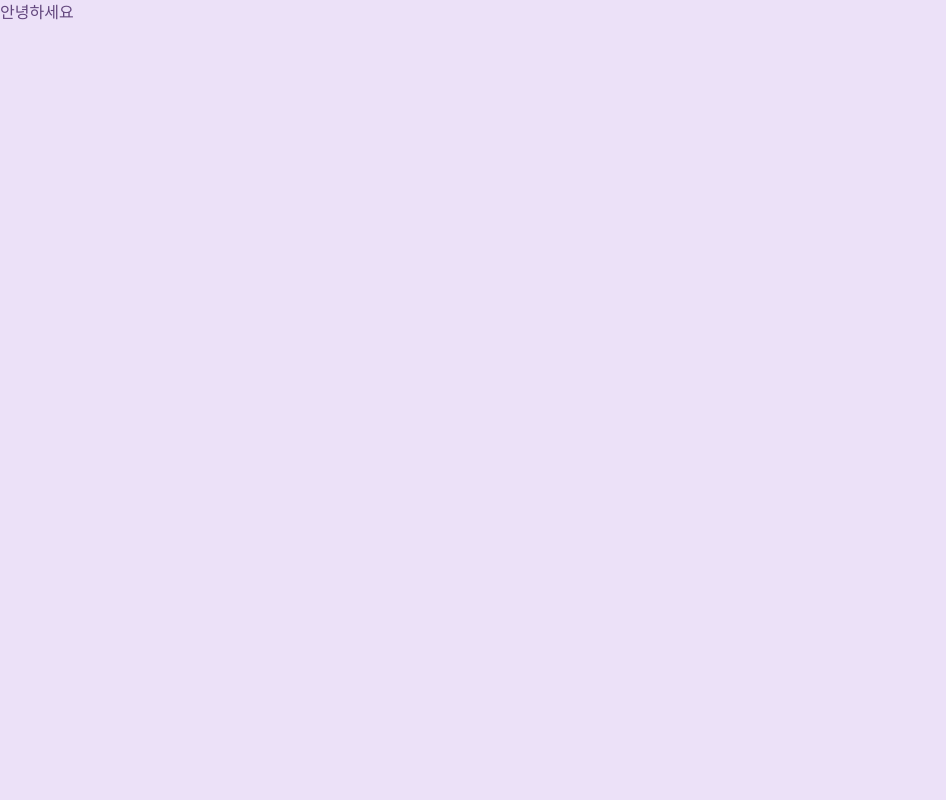
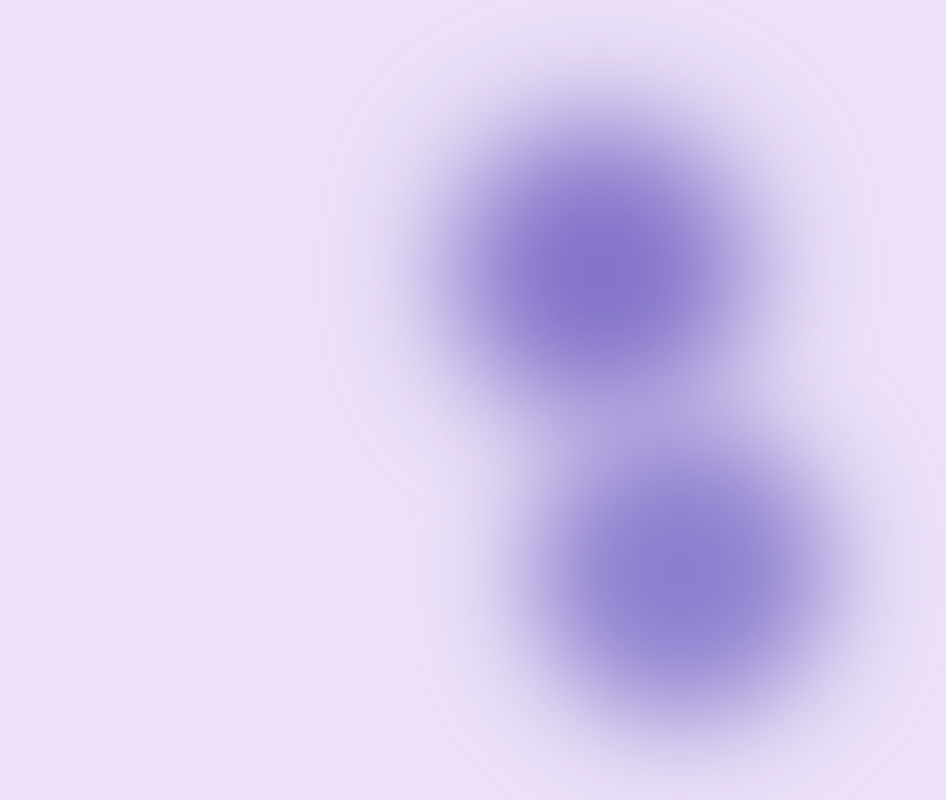
Before and after one commit to Project-InSadang/MadeleineLove, a Next.js app in the folder frontend/: page / in a window 1280 px wide. Shown: the whole page, without its empty margins (0-946 px from the left). Built offline with nearby package versions, Linux system fonts and the light colour scheme.

Commit message:
FEAT : background 및 layout 구현

```diff
--- /dev/null
+++ b/frontend/src/components/background/OneCircle.tsx
@@ -0,0 +1,17 @@
+import FlexBox from '../layout/FlexBox';
+
+export default function OneCircle() {
+    return (
+        <FlexBox className="justify-center h-screen">
+            <div
+                style={{
+                    width: 300,
+                    height: 650,
+                    background: 'rgba(58, 37, 185, 15%)',
+                    filter: 'blur(28px)',
+                    borderRadius: '50%',
+                }}
+            />
+        </FlexBox>
+    );
+}
--- /dev/null
+++ b/frontend/src/components/background/TwoCircle.tsx
@@ -0,0 +1,30 @@
+// <div className="flex h-screen">
+
+import FlexBox from '../layout/FlexBox';
+
+export default function TwoCircle() {
+    return (
+        <FlexBox direction="col" className="w-full justify-center gap-10">
+            <div className="mt-10">
+                <div
+                    className="rounded-full mr-20"
+                    style={{
+                        width: 300,
+                        height: 300,
+                        background: '#8271C9',
+                        filter: 'blur(60px)',
+                    }}
+                ></div>
+                <div
+                    className="rounded-full ml-20"
+                    style={{
+                        width: 300,
+                        height: 300,
+                        background: '#8C7ECE',
+                        filter: 'blur(55px)',
+                    }}
+                ></div>
+            </div>
+        </FlexBox>
+    );
+}
--- /dev/null
+++ b/frontend/src/components/layout/FlexBox.tsx
@@ -0,0 +1,17 @@
+interface FlexBoxProps {
+    className?: string;
+    direction?: 'row' | 'col';
+    children: React.ReactNode;
+}
+
+export default function FlexBox({ className, direction, children }: FlexBoxProps) {
+    return (
+        <div
+            className={`flex ${direction === 'col' ? 'flex-col' : 'flex-row'} ${className} ${
+                className?.includes('items-') ? '' : 'items-center'
+            }`}
+        >
+            {children}
+        </div>
+    );
+}
--- a/frontend/src/pages/index.tsx
+++ b/frontend/src/pages/index.tsx
@@ -1,3 +1,10 @@
+import OneCircle from '@/components/background/OneCircle';
+import TwoCircle from '@/components/background/TwoCircle';
+
 export default function Home() {
-    return <div className="">안녕하세요</div>;
+    return (
+        <div className="flex h-screen">
+            <TwoCircle />
+        </div>
+    );
 }
```
Also changed, not shown: frontend/src/components/Box/TextBox.tsx (added), frontend/src/pages/empty.tsx (added).
